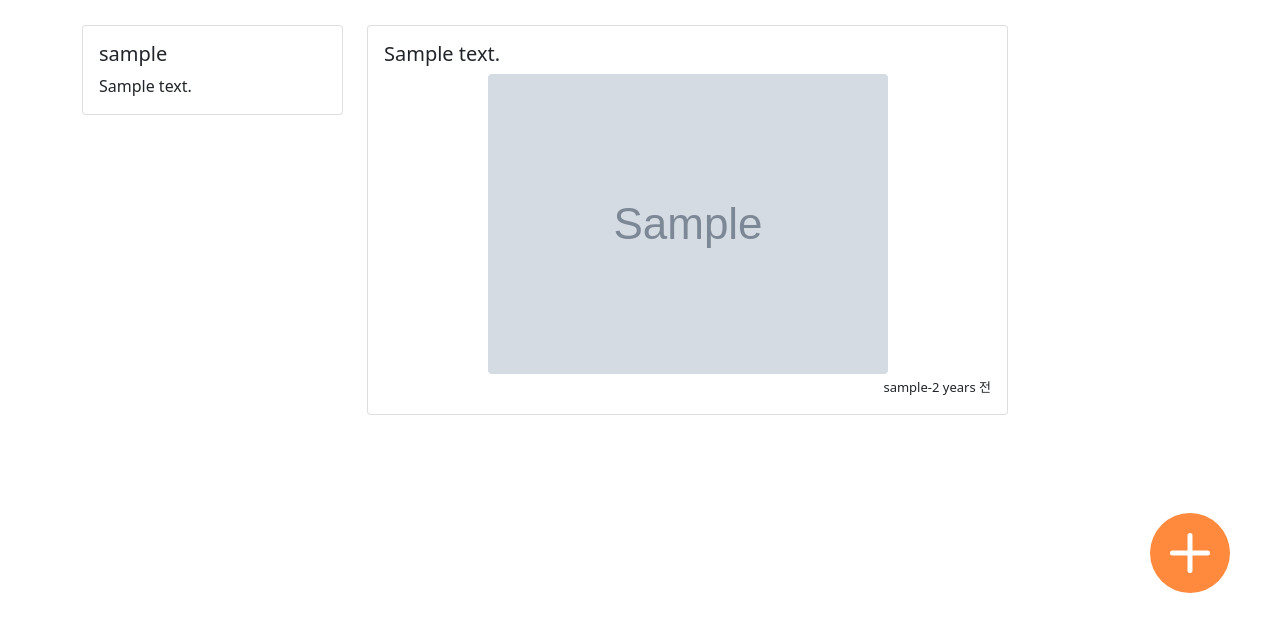
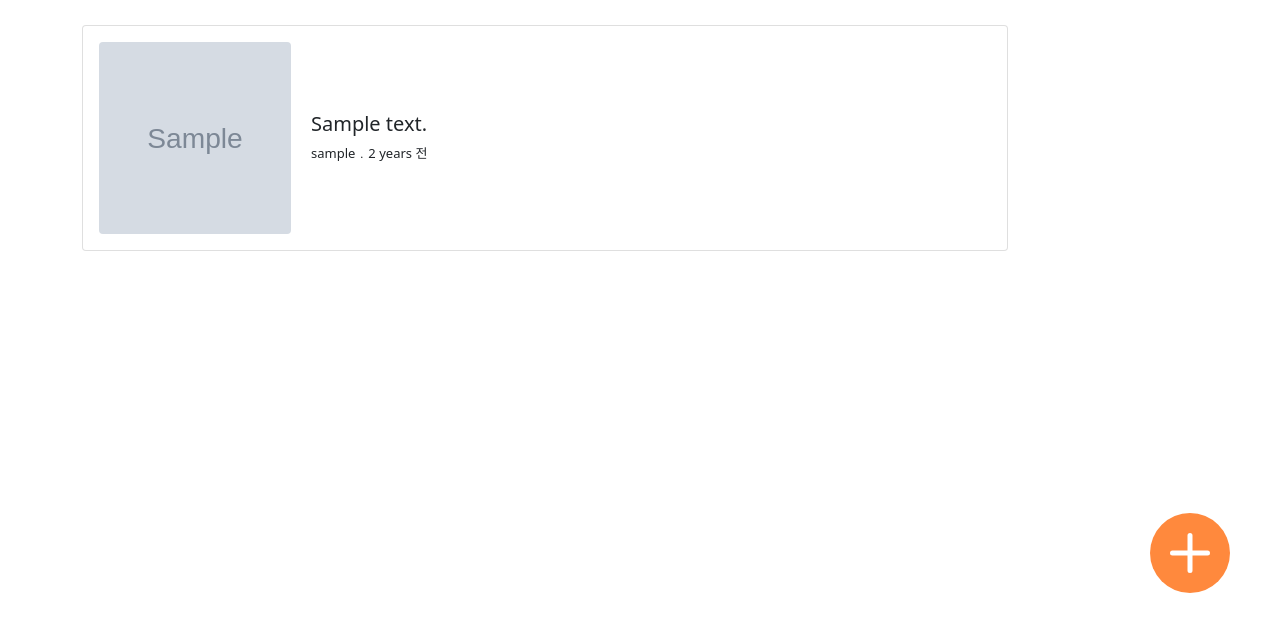
Before and after one commit to eonsh11/Mulogo_market, a Django app: page /main/ in a window 1280 px wide. Shown: the part 57-689 px from the top of the page. Run offline with Django 4.2, Linux system fonts and the light colour scheme; a user stored in the database is signed in; tables that the repository leaves empty hold one stand-in row (values such as "Sample post"); grey boxes marked "Sample" are stand-in pictures; parts of the project's set-up code (start-up, migrations or seed data) failed here and were passed over; some libraries are stand-ins or nearby versions.

Commit message:
home 수정

```diff
--- a/static/post/post.css
+++ b/static/post/post.css
@@ -25,3 +25,26 @@
     align-items: center;
     justify-content: center;
 }
+
+.media{
+    display: flex;
+}
+
+.media-body{
+    display: flex;
+    margin-left: 20px;
+    flex-direction: column;
+    align-items: flex-start;
+    justify-content: center;
+}
+
+.img-box{
+    box-sizing: content-box;
+}
+
+.img{
+    width: 15vw;
+    height: 15vw;
+    min-width: 150px;
+    min-height: 150px;
+}
--- a/templates/post/home.html
+++ b/templates/post/home.html
@@ -6,26 +6,12 @@
 {% block content %}
     <div class="container timeline-container">
         <div class="row">
-            <!-- 왼쪽 컬럼 -->
-            <div class="col-md-3">
-                <div class="card">
-                    <div class="card-body">
-                        <h5 class="card-title">{{ user.username }}</h5>
-                        <p class="card-text"> {{ user.bio }}</p>
-
-                    </div>
-                </div>
-            </div>
-            <!-- 오른 쪽 컬럼-->
-            <div class="col-md-7">
-                <!-- 작성 된 게시글이 나오는 곳 -->
+            <div class="col-md-10">
                 <div class="row">
-                    <!-- 게시글들을 뿌려줘야 함 -->
                     {% for ps in post %}
                         <div class="col-md-12 mb-2">
                             <div class="card">
                                 <div class="card-body">
-                                    <!-- 만약 게시글 작성한 유저와 로그인한 유저가 일치한다면-->
                                     {% if ps.user == user %}
                                         <div style="text-align: right">
                                             <a href="/main/delete/{{ ps.id }}">
@@ -38,16 +24,16 @@
                                             {% comment %} <span class="badge rounded-pill bg-success">보기</span> {% endcomment %}
                                         </a>
                                     </div>
-
                                     <div class="media">
+                                        <div class="img-box">
+                                            <img src="{{ ps.photo }}" class="img rounded" alt="...">
+                                        </div>
                                         <div class="media-body">
                                             <h5 class="mt-0">{{ ps.content }}</h5>
-                                            <img src="{{ ps.photo }}" class="rounded mx-auto d-block" alt="...">
+                                            <span style="font-size: small">{{ ps.user.username }}﹒{{ ps.created_at|timesince }} 전</span>
                                         </div>
                                         <div style="text-align: right">
-                                            <span style="font-size: small">{{ ps.user.username }}-{{ ps.created_at|timesince }} 전</span>
                                         </div>
-
                                     </div>
                                 </div>
                             </div>
```
